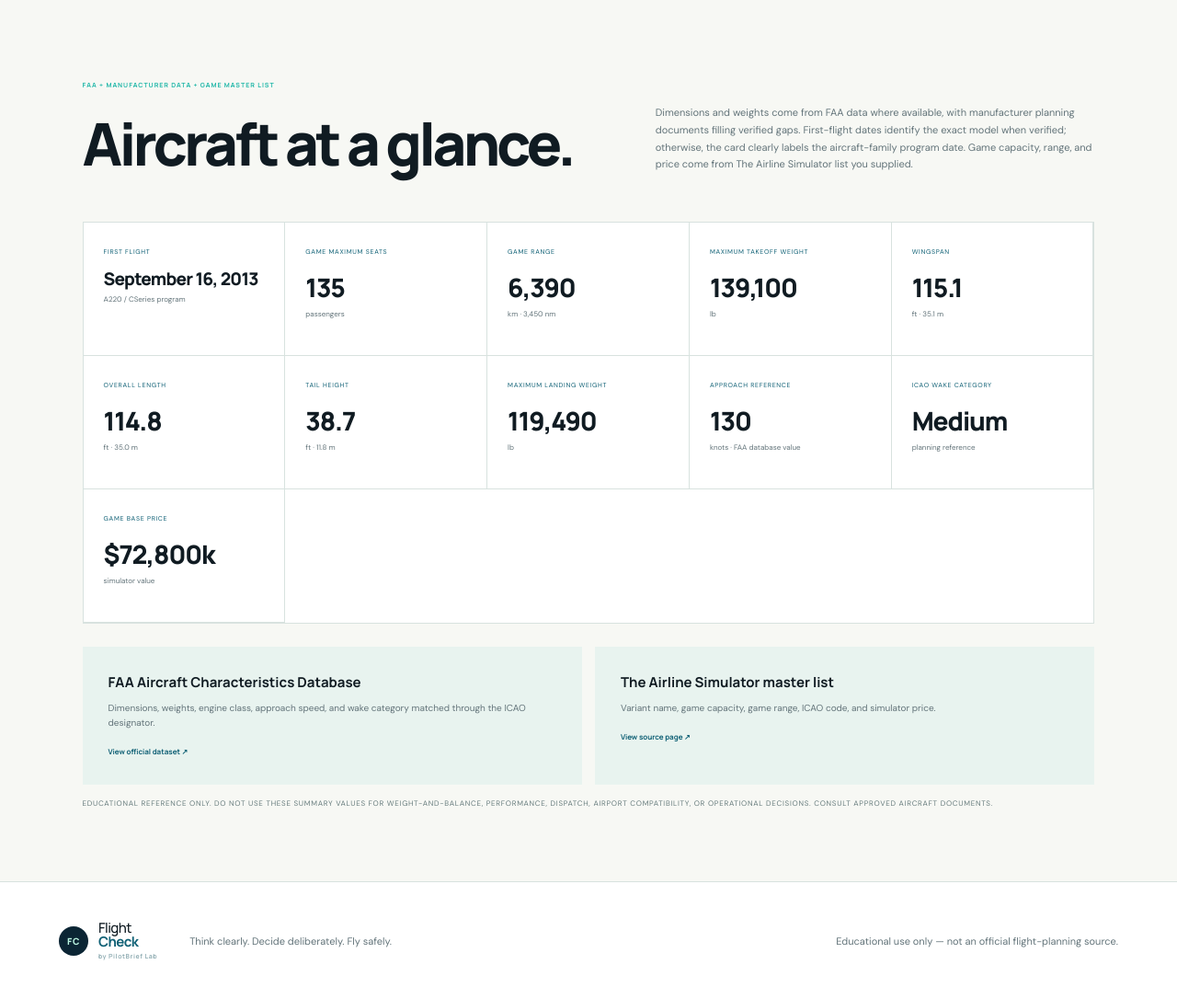
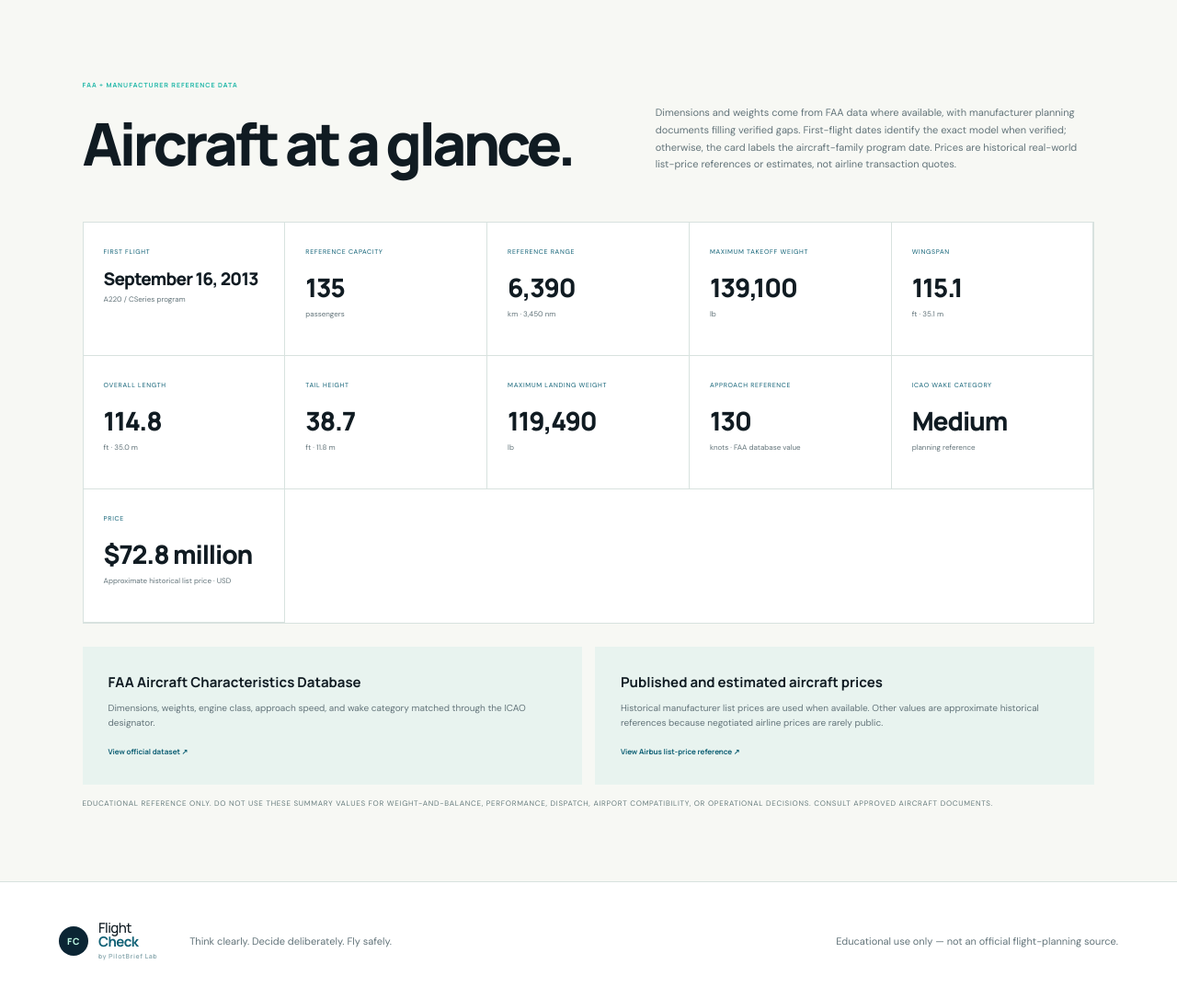
Before and after one commit to chun0325xin-cell/flight-check, a Flask app: page /aircraft/bcs1-a220-100 in a window 1280 px wide. Shown: the part 703-1789 px from the top of the page at 92% size. Run offline with Flask 3, Linux system fonts and the light colour scheme; some libraries are stand-ins or nearby versions.

Commit message:
Replace simulator pricing with aircraft price references

```diff
--- a/app.py
+++ b/app.py
@@ -1000,6 +1000,24 @@ def present_ai_route(row: sqlite3.Row | dict) -> dict:
 
 
 def load_aircraft_catalog() -> list[dict]:
+    # Manufacturers generally do not publish current transaction prices.
+    # These historical list-price references are shown in USD millions; models
+    # without a published figure fall back to an approximate historical value
+    # from the supplied catalog and are labeled accordingly in the UI.
+    published_price_usd_millions = {
+        "A318-100": 77.4, "A319-100": 92.3, "A320-200": 101.0,
+        "A321-200": 118.3, "A319neo": 101.5, "A320neo": 110.6,
+        "A321neo": 129.5, "A321LR": 129.5, "A321XLR": 142.0,
+        "A330-200": 238.5, "A330-300": 264.2, "A330-800": 259.9,
+        "A330-900": 296.4, "A350-900": 317.4, "A350-900ULR": 317.4,
+        "A350-1000": 366.5, "A350-1000ULR": 366.5, "A380-800": 445.6,
+        "737-700": 89.1, "737-800": 106.1, "737-900ER": 112.6,
+        "737 MAX 7": 99.7, "737 MAX 8": 121.6, "737 MAX 8200": 121.6,
+        "737 MAX 9": 128.9, "737 MAX 10": 134.9, "747-8": 418.4,
+        "777-200ER": 306.6, "777-200LR": 346.9, "777-300ER": 375.5,
+        "777-9": 442.2, "787-8 Dreamliner": 248.3,
+        "787-9 Dreamliner": 292.5, "787-10 Dreamliner": 338.4,
+    }
     manufacturers = {
         "Airbus", "Boeing", "Bombardier", "Embraer", "ATR",
         "De Havilland Canada", "Comac", "Cessna", "Piper", "Diamond",
@@ -1196,6 +1214,11 @@ def load_aircraft_catalog() -> list[dict]:
         if len(values) < 4:
             continue
         icao, range_text, seats, price = values[:4]
+        catalog_price_millions = (
+            int(price.lower().replace("k", "").replace(",", "")) / 1000
+            if price != "—" else None
+        )
+        price_millions = published_price_usd_millions.get(variant, catalog_price_millions)
         try:
             range_km = int(range_text.replace(",", ""))
         except ValueError:
@@ -1247,6 +1270,14 @@ def load_aircraft_catalog() -> list[dict]:
             "range_group": range_group,
             "seats": seats,
             "price": price,
+            "price_display": f"${price_millions:,.1f} million" if price_millions is not None else "Not listed",
+            "price_basis": (
+                "Published historical list price"
+                if variant in published_price_usd_millions
+                else "Approximate historical list price"
+                if price_millions is not None
+                else "No public price"
+            ),
             "class_group": aircraft_class,
             "class_name": {
                 "widebody": "Widebody", "narrowbody": "Narrowbody",
@@ -1293,6 +1324,7 @@ def training_aircraft():
 
 
 @app.get("/airline-simulator-data")
+@app.get("/commercial-aircraft")
 def airline_simulator_data():
     items = [item for item in load_aircraft_catalog() if item["class_group"] != "general_aviation"]
     return render_template("aircraft.html", aircraft=items, simulator_only=True)
--- a/static/js/app.js
+++ b/static/js/app.js
@@ -4,7 +4,7 @@ const translations = {
   en: {
     nav_assess: "Assess", nav_route: "Route Planner", nav_ai: "Route Planner", nav_aircraft: "Aircraft", nav_history: "History",
     nav_about: "About", nav_tips: "Flight Tips", nav_programs: "Pilot Programs", nav_ai_route: "Route Planner",
-    nav_minimums: "Personal Minimums", nav_resources: "Resources", nav_training_aircraft: "Training Aircraft", nav_simulator: "Airline Simulator Data",
+    nav_minimums: "Personal Minimums", nav_resources: "Resources", nav_training_aircraft: "Training Aircraft", nav_simulator: "Commercial Aircraft",
     ai_eyebrow: "Training route exploration",
     ai_title: "Tell it the mission.<br>Compare the tradeoff.",
     ai_intro: "Enter the airports, aircraft, and loading. FlightCheck asks the AI for a candidate optimized for lowest estimated fuel or fastest time, then validates each waypoint before placing it on the map.",
@@ -34,7 +34,7 @@ const translations = {
   zh: {
     nav_assess: "风险评估", nav_route: "航线规划器", nav_ai: "航线规划器", nav_aircraft: "飞机资料", nav_history: "历史记录",
     nav_about: "关于", nav_tips: "飞行提示", nav_programs: "飞行员培养计划", nav_ai_route: "航线规划器",
-    nav_minimums: "个人最低标准", nav_resources: "资源", nav_training_aircraft: "训练飞机", nav_simulator: "航空公司模拟器数据",
+    nav_minimums: "个人最低标准", nav_resources: "资源", nav_training_aircraft: "训练飞机", nav_simulator: "民航客机",
     ai_eyebrow: "训练航线探索",
     ai_title: "输入飞行任务。<br>比较时间与燃油。",
     ai_intro: "输入起飞机场、到达机场、机型和载重。FlightCheck 会根据最低燃油或最快时间生成候选航线，并验证每一个航点后再显示在地图上。",
@@ -64,7 +64,7 @@ const translations = {
   es: {
     nav_assess: "Evaluar", nav_route: "Planificador de rutas", nav_ai: "Planificador", nav_aircraft: "Aeronaves", nav_history: "Historial",
     nav_about: "Acerca de", nav_tips: "Consejos de vuelo", nav_programs: "Programas de pilotos", nav_ai_route: "Planificador",
-    nav_minimums: "Mínimos personales", nav_resources: "Recursos", nav_training_aircraft: "Aeronaves de entrenamiento", nav_simulator: "Datos del simulador",
+    nav_minimums: "Mínimos personales", nav_resources: "Recursos", nav_training_aircraft: "Aeronaves de entrenamiento", nav_simulator: "Aeronaves comerciales",
     ai_eyebrow: "Exploración de rutas de entrenamiento",
     ai_title: "Define la misión.<br>Compara el resultado.",
     ai_intro: "Introduce los aeropuertos, la aeronave y la carga. FlightCheck solicita una ruta candidata optimizada por combustible o tiempo y valida cada punto antes de mostrarlo en el mapa.",
--- a/templates/aircraft_detail.html
+++ b/templates/aircraft_detail.html
@@ -4,7 +4,7 @@
 <section class="aircraft-detail-hero">
   <div class="aircraft-detail-photo"><img src="{{ aircraft.image }}" alt="{{ aircraft.maker }} {{ aircraft.name }} aircraft photograph"><span>VERIFIED FAMILY / MODEL PHOTO</span><a href="{{ aircraft.image_source }}" target="_blank" rel="noopener">PHOTO SOURCE · COMMONS ↗</a></div>
   <div class="aircraft-detail-intro">
-    <a href="{{ url_for('training_aircraft') if aircraft.class_group == 'general_aviation' else url_for('airline_simulator_data') }}">← {{ "Training aircraft" if aircraft.class_group == "general_aviation" else "Airline simulator data" }}</a>
+    <a href="{{ url_for('training_aircraft') if aircraft.class_group == 'general_aviation' else url_for('airline_simulator_data') }}">← {{ "Training aircraft" if aircraft.class_group == "general_aviation" else "Commercial aircraft" }}</a>
     <div class="eyebrow"><span></span> {{ aircraft.maker|upper }} / {{ aircraft.family|upper }}</div>
     <h1>{{ aircraft.name }}</h1>
     <p>{{ aircraft.faa_model or aircraft.name }} · ICAO designator <strong>{{ aircraft.icao }}</strong></p>
@@ -12,11 +12,11 @@
   </div>
 </section>
 <section class="aircraft-spec-section">
-  <div class="aircraft-spec-heading"><div><small>FAA + MANUFACTURER DATA + GAME MASTER LIST</small><h2>Aircraft at a glance.</h2></div><p>Dimensions and weights come from FAA data where available, with manufacturer planning documents filling verified gaps. First-flight dates identify the exact model when verified; otherwise, the card clearly labels the aircraft-family program date. Game capacity, range, and price come from The Airline Simulator list you supplied.</p></div>
+  <div class="aircraft-spec-heading"><div><small>FAA + MANUFACTURER REFERENCE DATA</small><h2>Aircraft at a glance.</h2></div><p>Dimensions and weights come from FAA data where available, with manufacturer planning documents filling verified gaps. First-flight dates identify the exact model when verified; otherwise, the card labels the aircraft-family program date. Prices are historical real-world list-price references or estimates, not airline transaction quotes.</p></div>
   <div class="aircraft-spec-grid">
     <div><small>First flight</small><strong class="date-value">{{ aircraft.first_flight }}</strong><span>{{ aircraft.first_flight_scope }}</span></div>
-    <div><small>{% if aircraft.price == "—" %}Maximum occupants{% else %}Game maximum seats{% endif %}</small><strong>{{ aircraft.seats }}</strong><span>{% if aircraft.price == "—" %}people{% else %}passengers{% endif %}</span></div>
-    <div><small>{% if aircraft.price == "—" %}Reference range{% else %}Game range{% endif %}</small><strong>{{ aircraft.range_km }}</strong><span>km · {{ aircraft.range_nm }} nm</span></div>
+    <div><small>{% if aircraft.price == "—" %}Maximum occupants{% else %}Reference capacity{% endif %}</small><strong>{{ aircraft.seats }}</strong><span>{% if aircraft.price == "—" %}people{% else %}passengers{% endif %}</span></div>
+    <div><small>Reference range</small><strong>{{ aircraft.range_km }}</strong><span>km · {{ aircraft.range_nm }} nm</span></div>
     <div><small>Maximum takeoff weight</small><strong>{% if aircraft.mtow_lb %}{{ "{:,.0f}".format(aircraft.mtow_lb) }}{% else %}—{% endif %}</strong><span>{% if aircraft.mtow_lb %}lb{% else %}not available in FAA match{% endif %}</span></div>
     <div><small>Wingspan</small><strong>{% if aircraft.wingspan_ft %}{{ "%.1f"|format(aircraft.wingspan_ft) }}{% else %}—{% endif %}</strong><span>{% if aircraft.wingspan_ft %}ft · {{ "%.1f"|format(aircraft.wingspan_ft * 0.3048) }} m{% else %}not available in FAA match{% endif %}</span></div>
     <div><small>Overall length</small><strong>{% if aircraft.length_ft %}{{ "%.1f"|format(aircraft.length_ft) }}{% else %}—{% endif %}</strong><span>{% if aircraft.length_ft %}ft · {{ "%.1f"|format(aircraft.length_ft * 0.3048) }} m{% else %}not available in FAA match{% endif %}</span></div>
@@ -24,11 +24,11 @@
     <div><small>Maximum landing weight</small><strong>{% if aircraft.landing_weight_lb is number %}{{ "{:,.0f}".format(aircraft.landing_weight_lb) }}{% else %}—{% endif %}</strong><span>{% if aircraft.landing_weight_lb is number %}lb{% else %}not available{% endif %}</span></div>
     <div><small>Approach reference</small><strong>{{ aircraft.approach_speed_knot or "—" }}</strong><span>{% if aircraft.approach_speed_knot %}knots · FAA database value{% else %}not available{% endif %}</span></div>
     <div><small>ICAO wake category</small><strong>{{ aircraft.wake_category or "—" }}</strong><span>planning reference</span></div>
-    <div><small>{% if aircraft.price == "—" %}Catalog role{% else %}Game base price{% endif %}</small><strong>{% if aircraft.price == "—" %}Training / GA{% else %}${{ aircraft.price }}{% endif %}</strong><span>{% if aircraft.price == "—" %}reference aircraft{% else %}simulator value{% endif %}</span></div>
+    <div><small>Price</small><strong>{{ aircraft.price_display }}</strong><span>{{ aircraft.price_basis }} · USD</span></div>
   </div>
   <div class="aircraft-data-sources">
     <div><strong>FAA Aircraft Characteristics Database</strong><p>Dimensions, weights, engine class, approach speed, and wake category matched through the ICAO designator.</p><a href="https://www.faa.gov/airports/engineering/aircraft_char_database" target="_blank" rel="noopener">View official dataset ↗</a></div>
-    <div><strong>The Airline Simulator master list</strong><p>Variant name, game capacity, game range, ICAO code, and simulator price.</p><a href="https://the-airline-simulator.fandom.com/wiki/Category:Aircraft" target="_blank" rel="noopener">View source page ↗</a></div>
+    <div><strong>Published and estimated aircraft prices</strong><p>Historical manufacturer list prices are used when available. Other values are approximate historical references because negotiated airline prices are rarely public.</p><a href="https://www.airbus.com/sites/g/files/jlcbta136/files/2021-07/new-airbus-list-prices-2018.pdf" target="_blank" rel="noopener">View Airbus list-price reference ↗</a></div>
     {% if aircraft.spec_source %}<div><strong>Manufacturer planning data</strong><p>This model is not fully represented in the FAA dataset, so missing dimensions and weights were supplemented from manufacturer planning material.</p><a href="{{ aircraft.spec_source }}" target="_blank" rel="noopener">View supplemental source ↗</a></div>{% endif %}
   </div>
   <p class="map-disclaimer">Educational reference only. Do not use these summary values for weight-and-balance, performance, dispatch, airport compatibility, or operational decisions. Consult approved aircraft documents.</p>
--- a/templates/base.html
+++ b/templates/base.html
@@ -11,8 +11,8 @@
   <link rel="icon" href="{{ url_for('static', filename='favicon.ico', v='20260730') }}" sizes="any">
   <link rel="icon" type="image/png" sizes="32x32" href="{{ url_for('static', filename='images/favicon-32.png', v='20260730') }}">
   <link rel="apple-touch-icon" sizes="180x180" href="{{ url_for('static', filename='images/apple-touch-icon.png', v='20260730') }}">
-  <link rel="stylesheet" href="{{ url_for('static', filename='css/style.css', v='20260731-resources') }}">
-  <script defer src="{{ url_for('static', filename='js/app.js', v='20260730-product-update') }}"></script>
+  <link rel="stylesheet" href="{{ url_for('static', filename='css/style.css', v='20260731-commercial-aircraft') }}">
+  <script defer src="{{ url_for('static', filename='js/app.js', v='20260731-commercial-aircraft') }}"></script>
 </head>
 <body>
   <a class="skip-link" href="#main">Skip to content</a>
@@ -30,7 +30,7 @@
         <a href="{{ url_for('training_aircraft') }}" data-i18n="nav_training_aircraft">Training Aircraft</a>
         <a href="{{ url_for('flight_tips') }}" data-i18n="nav_tips">Flight Tips</a>
         <a href="{{ url_for('pilot_programs') }}" data-i18n="nav_programs">Pilot Programs</a>
-        <a href="{{ url_for('airline_simulator_data') }}" data-i18n="nav_simulator">Airline Simulator Data</a>
+        <a href="{{ url_for('airline_simulator_data') }}" data-i18n="nav_simulator">Commercial Aircraft</a>
       </div></details>
       <a href="{{ url_for('about') }}" data-i18n="nav_about">About</a>
     </nav>
```
Also changed, not shown: templates/aircraft.html (+5 -5 lines), tests/test_app.py (+4 -3 lines), README.md.
